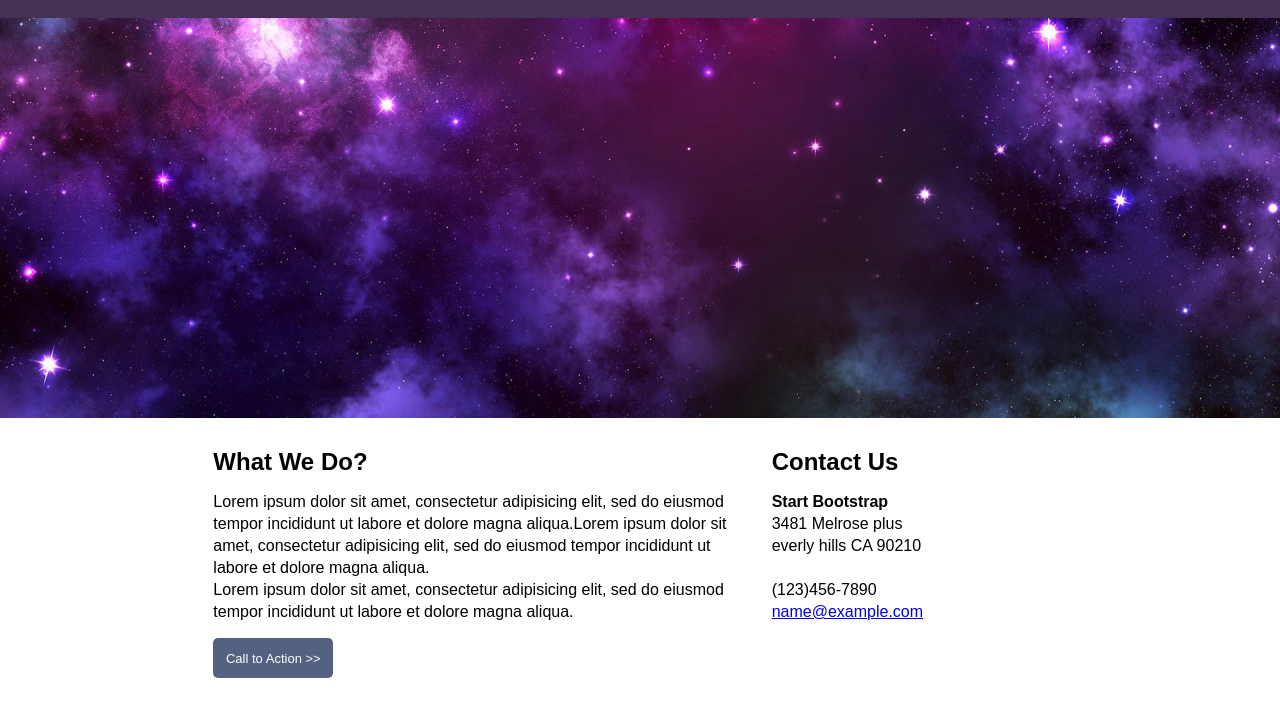
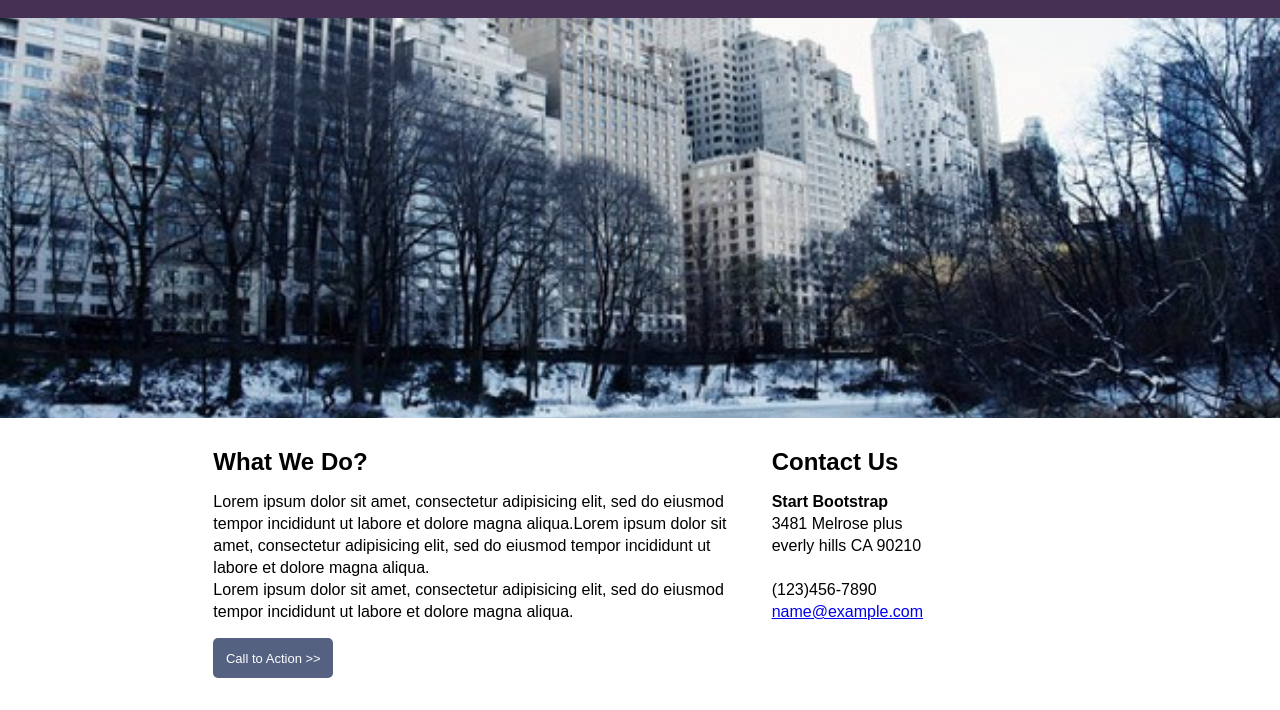
Before and after one commit to LilliamHaro/my-page, a plain HTML site: page index.html in a window 1280 px wide. Shown: the part 50-760 px from the top of the page. Drawn offline with Linux system fonts and the light colour scheme.

Commit message:
resolviendo conflictos

```diff
--- a/css/main.css
+++ b/css/main.css
@@ -29,7 +29,7 @@
 .image-center {
   height: 400px;
   width: 100%;
-  background-image: url("../assets/images/galaxy.jpg");
+  background-image: url("../assets/images/city.jpg");
   background-repeat: no-repeat;
   background-position: center;
   background-size: cover;
```
